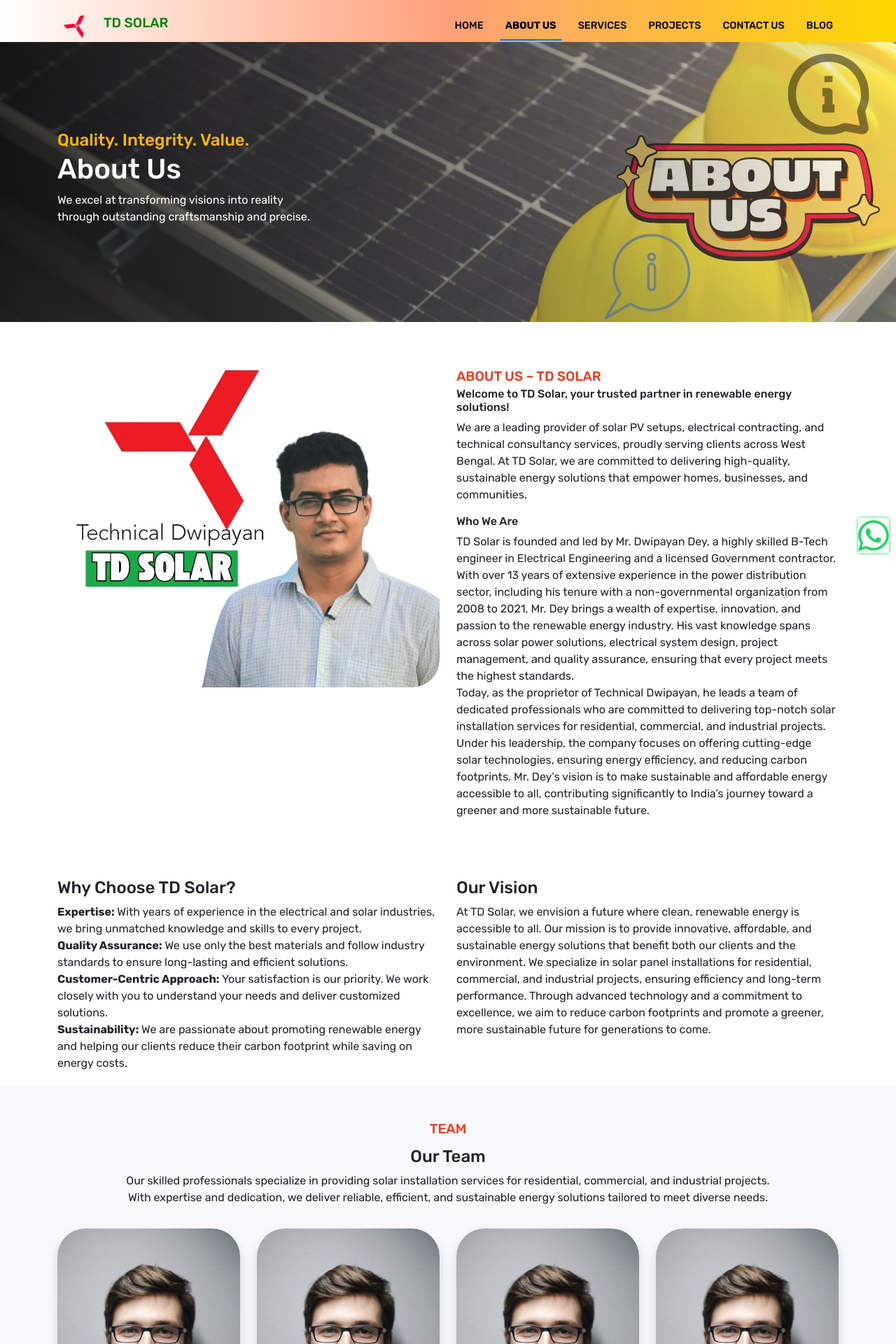
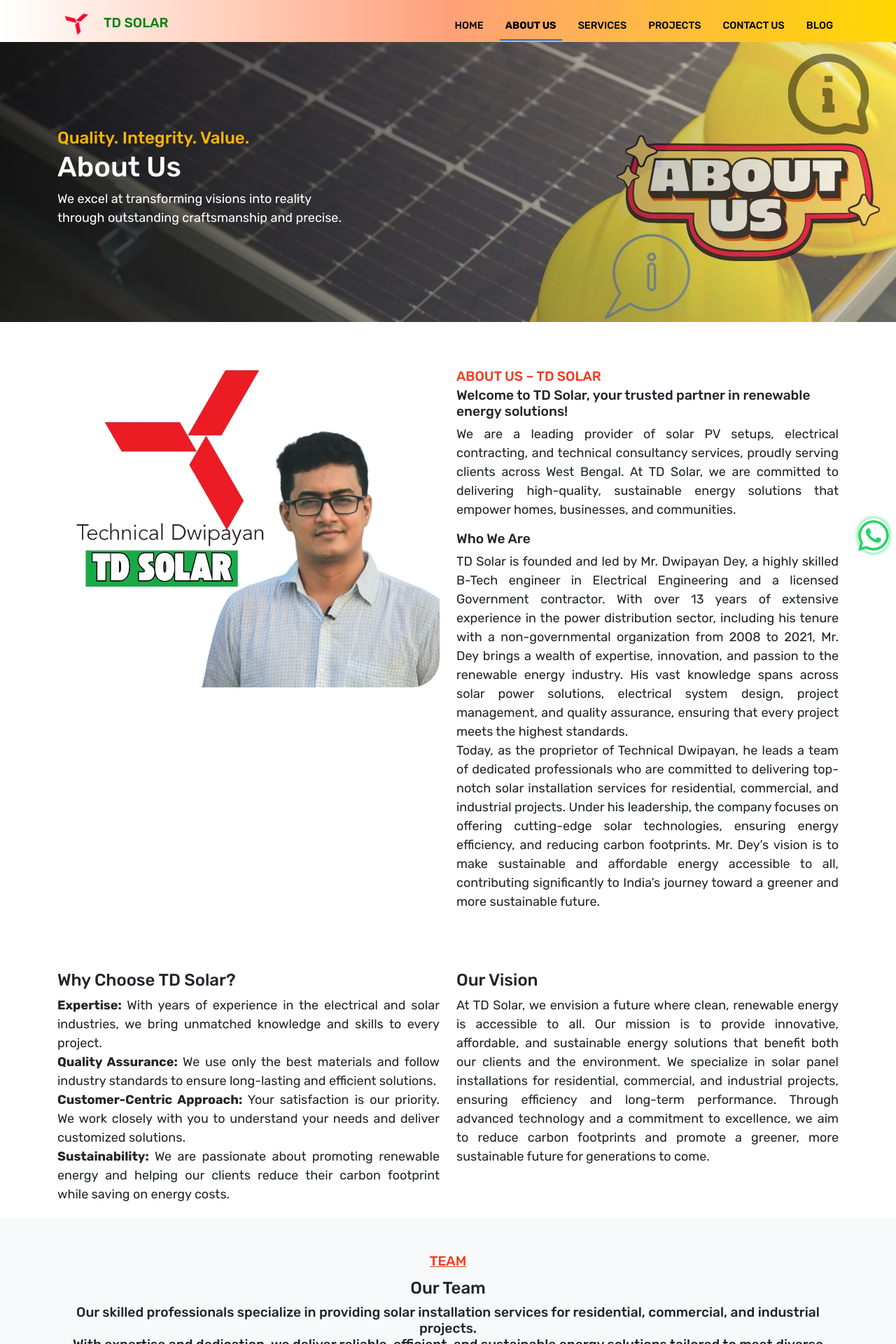
Before and after one commit to sumchatu/solar, a React (Vite) app: page /about in a window 1280 px wide. Shown: the top 1920 px of the page at 70% size. Built offline with nearby package versions, Linux system fonts and the light colour scheme.

Commit message:
issues-fixed

```diff
--- a/src/App.jsx
+++ b/src/App.jsx
@@ -13,6 +13,7 @@ import CommercialService from './components/frontend/services/CommercialService'
 import MaintenanceService from './components/frontend/services/MaintenanceService';
 import InverterService from './components/frontend/services/InverterService';
 import WhatsAppCTA  from './components/common/WhatsAppCTA';
+import ScrollToTop from './components/common/ScrollToTop';
 
 
 function App() {
@@ -21,6 +22,7 @@ function App() {
   return (
     <>
       <BrowserRouter>
+        <ScrollToTop />
         <Routes>
           <Route path="/" element={<Home />} />
           <Route path="/about" element={<About />} />
--- a/src/assets/css/style.scss
+++ b/src/assets/css/style.scss
@@ -22,13 +22,19 @@ h2{
     font-size: 1.5em;
 }
 
-h3{
-    font-size: 1em;
+h3 {
+    font-size: 1.2rem;
 }
 
+h4 {
+    font-size: 1.2rem;
+    color: $primary-color;
+}
 
-p{
-    font-size: 1em;
+p {
+    font-size: 18px;
+    text-align: justify;
+
 }
 
 ul{
@@ -85,12 +91,19 @@ a{
 
 .section-header{
     span{
+        // color: $primary-color;
+        // font-size: 1.2em;
+        // padding-bottom: 10px;
+        // display: block;
+        // text-transform: uppercase;
+        // font-weight: 500;
         color: $primary-color;
         font-size: 1.2em;
         padding-bottom: 10px;
         display: block;
         text-transform: uppercase;
         font-weight: 500;
+       text-decoration: underline;
     }
 }
 
@@ -112,9 +125,14 @@ header {
     }
 
     .logo img {
-      height: 50px; /* Keeps the logo large while maintaining header slimness */
-      display: block;
-      animation: spin 2s linear infinite; /* Makes the logo spin */
+    //   height: 50px; /* Keeps the logo large while maintaining header slimness */
+    //   display: block;
+    //   animation: spin 2s linear infinite; /* Makes the logo spin */
+        height: 50px; /* Keeps the logo large while maintaining header slimness */
+        display: block;
+        animation: spin 2s linear infinite; /* Makes the logo spin */
+        position: relative;
+        top: -7px;
     }
 
     nav {
@@ -226,7 +244,9 @@ footer {
       }
 
       .carousel-caption .btn {
-        margin-top: 10px; /* Optional: Adjust button spacing */
+        // margin-top: 10px; /* Optional: Adjust button spacing */
+        margin-top: 10px;
+        margin-right: 10px;
       }
 
 
@@ -315,8 +335,11 @@ footer {
 
 .section-4{
     .card{
+        // border-radius: 40px;
+        // margin-bottom: 20px;
         border-radius: 40px;
         margin-bottom: 20px;
+        height: 325px;
     }
 }
 
@@ -403,7 +426,8 @@ footer {
       }
 
       .content p {
-        font-size: 0.9em; // Adjust font size for smaller screens
+        // font-size: 0.9em; // Adjust font size for smaller screens
+        font-size: 18px;
       }
 
 
@@ -551,7 +575,9 @@ footer {
     color: #25d366;
     text-decoration: none;
     transition: transform 0.2s ease-in-out;
-    animation: highlight 2s infinite; /* Add highlight animation */
+    animation: highlight 2s infinite;
+    border-radius: 33px;
+    background: transparent;
 }
 
 .whatsapp-cta .whatsapp-icon:hover {
--- a/src/components/common/Footer.jsx
+++ b/src/components/common/Footer.jsx
@@ -13,7 +13,7 @@ const Footer = () => {
             <h3 className='mb-3'>TD SOLAR</h3>
             <div className='pe-5'>
               <p>
-                We offer customized Solar Solutions for Every Need, Spanning Residential, Commercial, and Industrial Projects.
+                We Offer Tailored Solar Solutions to Meet Every Need — Delivering Reliable Power for Homes, Businesses, and Industries!
               </p>
             </div>
             {/* Social Media Icons */}
--- /dev/null
+++ b/src/components/common/ScrollToTop.jsx
@@ -0,0 +1,14 @@
+import { useEffect } from "react";
+import { useLocation } from "react-router-dom";
+
+const ScrollToTop = () => {
+  const { pathname } = useLocation(); // Get current path
+
+  useEffect(() => {
+    window.scrollTo(0, 0); // Scroll to top on route change
+  }, [pathname]);
+
+  return null;
+};
+
+export default ScrollToTop;
--- a/src/components/frontend/About.jsx
+++ b/src/components/frontend/About.jsx
@@ -47,7 +47,7 @@ const About = () => {
                 <div className='section-header text-center'>
                   <span>Team</span>
                   <h2>Our Team</h2>
-                  <p>Our skilled professionals specialize in providing solar installation services for residential, commercial, and industrial projects. <br />With expertise and dedication, we deliver reliable, efficient, and sustainable energy solutions tailored to meet diverse needs.</p>
+                  <h3>Our skilled professionals specialize in providing solar installation services for residential, commercial, and industrial projects. <br />With expertise and dedication, we deliver reliable, efficient, and sustainable energy solutions tailored to meet diverse needs.</h3>
                 </div>
                 <div className='row pt-3'>
                   <div className='col-md-6 col-lg-3 mb-3'>
--- a/src/components/frontend/Blogs.jsx
+++ b/src/components/frontend/Blogs.jsx
@@ -22,7 +22,7 @@ const Blogs = () => {
                     <div className='section-header text-center'>
                         <span>Blog & News</span>
                         <h2> Articles & blog posts</h2>
-                        <p>We offer a diverse array of solar energy solutions, spanning residential, commercial, and industrial projects.</p>
+                        <h3>We offer a diverse array of solar energy solutions, spanning residential, commercial, and industrial projects.</h3>
                     </div>
                     <div className='row pt-3'>
                         <div className='col-md-4'>
--- a/src/components/frontend/ContactUs.jsx
+++ b/src/components/frontend/ContactUs.jsx
@@ -19,10 +19,9 @@ const ContactUs = () => {
                 <section className='section-9 py-5'>
                     <div className='container'>
                         <div className='section-header text-center'>
-                            <span></span>
-                            <h2>Contact Us</h2>
-                            <p>Our dedicated experts are here to help you with any of your questions, contact us by<br/>
-                            filling out the form below and we will be in touch shortly.</p>
+                            <span>Contact Us</span>
+                            <h3>Our dedicated experts are here to help you with any of your questions, contact us by<br/>
+                            filling out the form below and we will be in touch shortly.</h3>
                         </div>
                         <div className='row mt-5'>
                             <div className='col-md-3'>
--- a/src/components/frontend/Home.jsx
+++ b/src/components/frontend/Home.jsx
@@ -45,7 +45,7 @@ const home = () => {
             <div className='section-header text-center'>
               <span>our services</span>
               <h2>From Consultation to Installation</h2>
-              <p>At TD Solar, we offer a wide range of services to meet your energy needs:</p>
+              <h3>At TD Solar, we offer a wide range of services to meet your energy needs:</h3>
             </div>
             <div className='row pt-4'>
               <div className='col-md-3 col-lg-3'>
@@ -157,7 +157,7 @@ const home = () => {
           <div className='section-header text-center'>
               <span>Why Choose TD Solar?</span>
               <h2>Empowering a Greener Future with Sustainable Energy Solutions</h2>
-              <p>At TD Solar, we envision a future where clean, renewable energy is accessible to all. <br />Our mission is to provide innovative, affordable, and sustainable energy solutions that benefit both our clients and the environment.</p>
+              <h3>At TD Solar, we envision a future where clean, renewable energy is accessible to all. <br />Our mission is to provide innovative, affordable, and sustainable energy solutions that benefit both our clients and the environment.</h3>
             </div>
             <div className='row pt-4'>
               <div className='col-md-3'>
@@ -223,7 +223,7 @@ const home = () => {
             <div className='section-header text-center'>
               <span>our projects</span>
               <h2>Discover our diverse range of projects</h2>
-              <p>We specialize in solar panel installation services for residential, commercial, <br />and industrial projects, ensuring reliable and sustainable energy solutions tailored to meet diverse needs.</p>
+              <h3>We specialize in solar panel installation services for residential, commercial, <br />and industrial projects, ensuring reliable and sustainable energy solutions tailored to meet diverse needs.</h3>
             </div>
             <div className='row pt-4'>
               <div className='col-md-3 col-lg-3'>
@@ -333,7 +333,7 @@ const home = () => {
             <div className='section-header text-center'>
               <span>Testimonials</span>
               <h2>What people are saying about us</h2>
-              <p>We offer a diverse array of solar energy solutions, spanning residential, commercial, and industrial projects.</p>
+              <h3>We offer a diverse array of solar energy solutions, spanning residential, commercial, and industrial projects.</h3>
             </div>
             <Swiper
                 modules={[Pagination]}
@@ -510,7 +510,7 @@ const home = () => {
             <div className='section-header text-center'>
               <span>Blog & News</span>
               <h2> Articles & blog posts</h2>
-              <p>We offer a diverse array of solar energy solutions, spanning residential, commercial, and industrial projects.</p>
+              <h3>We offer a diverse array of solar energy solutions, spanning residential, commercial, and industrial projects.</h3>
             </div>
             <div className='row pt-3'>
               <div className='col-md-4'>
--- a/src/components/frontend/Projects.jsx
+++ b/src/components/frontend/Projects.jsx
@@ -22,7 +22,7 @@ const Projects = () => {
                     <div className='section-header text-center'>
                         <span>our projects</span>
                         <h2>Discover our diverse range of projects</h2>
-                        <p>We offer a diverse array of solar energy solutions, spanning residential, commercial, and industrial projects.</p>
+                        <h3>We offer a diverse array of solar energy solutions, spanning residential, commercial, and industrial projects.</h3>
                     </div>
                     <div className='row pt-4'>
                         <div className='col-md-4 col-lg-4'>
--- a/src/components/frontend/Services.jsx
+++ b/src/components/frontend/Services.jsx
@@ -25,8 +25,8 @@ const Services = () => {
                 <section className='section-3 bg-light py-1'>
                 <div className='container py-5'>
                     <div className='section-header text-center'>
-                        <h2>OUR SERVICES- TD SOLAR</h2>
-                        <p>At TD Solar, we are dedicated to providing comprehensive and high-quality energy solutions to meet your needs.<br /> Whether you’re looking to switch to solar power, require electrical contracting services, <br />or need expert technical consultancy, we’ve got you covered. Here’s a detailed look at the services we offer:</p>
+                        <h2><u>OUR SERVICES- TD SOLAR</u></h2>
+                        <h3>At TD Solar, we are dedicated to providing comprehensive and high-quality energy solutions to meet your needs.<br /> Whether you’re looking to switch to solar power, require electrical contracting services, <br />or need expert technical consultancy, we’ve got you covered. <br />Here’s a detailed look at the services we offer:</h3>
                     </div>
                     <br />
                     <div className='container py-3'>
@@ -47,7 +47,7 @@ const Services = () => {
                                 </p>
                             </div>
                             <div className='col-md-12'>
-                                <center><h2>Why Choose Us?</h2></center>
+                                <h4>Why Choose Us?</h4>
                                 <p align='center'>
                                     <ul>
                                         <li>
@@ -80,7 +80,7 @@ const Services = () => {
                                 </p>
                             </div>
                             <div className='col-md-12'>
-                                <center><h2>Why Choose Us?</h2></center>
+                                <h4>Why Choose Us?</h4>
                                 <p align='center'>
                                     <ul>
                                         <li>
@@ -113,7 +113,7 @@ const Services = () => {
                                 </p>
                             </div>
                             <div className='col-md-12'>
-                                <center><h2>Why Choose Us?</h2></center>
+                                <h4>Why Choose Us?</h4>
                                 <p align='center'>
                                     <ul>
                                         <li>
@@ -146,7 +146,7 @@ const Services = () => {
                                 </div>
                                 <div className='service-content'>
                                 <p>
-                                    Switch to clean, renewable energy with TD Solar’s expert Solar PV solutions. As a WBSEDCL-empanelled contractor, we design, install, and maintain high-quality solar power systems for homes, businesses, and government projects. Our customized solar solutions help you save on electricity bills, reduce your carbon footprint, and achieve energy independence. From initial consultation to seamless installation and ongoing maintenance, we ensure a hassle-free experience. Let us help you harness the power of the sun for a brighter, greener future!
+                                    Switch to clean, renewable energy with TD Solar’s expert Solar PV solutions. As a WBSEDCL-empanelled contractor, we design, install, and maintain high-quality solar systems for homes, businesses, and government projects. Our customized solutions help you save on electricity bills, reduce your carbon footprint, and achieve energy independence. Enjoy a hassle-free experience from consultation to installation and maintenance. Harness the power of the sun for a brighter, greener future!
                                 </p>
                                 </div>
                                 {/* <a href='/services/residential' className='btn btn-primary small'>Read More</a> */}
```
